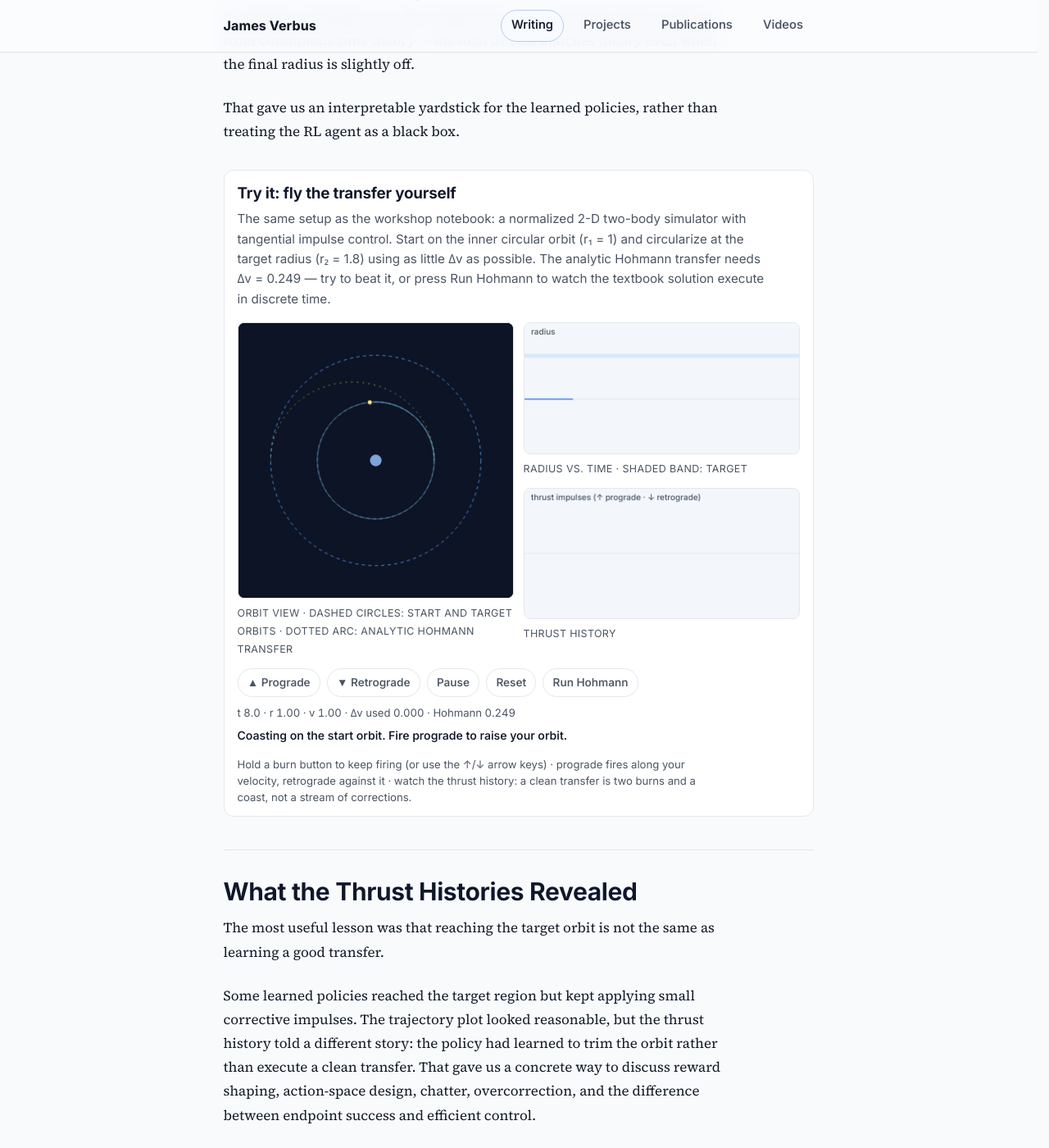
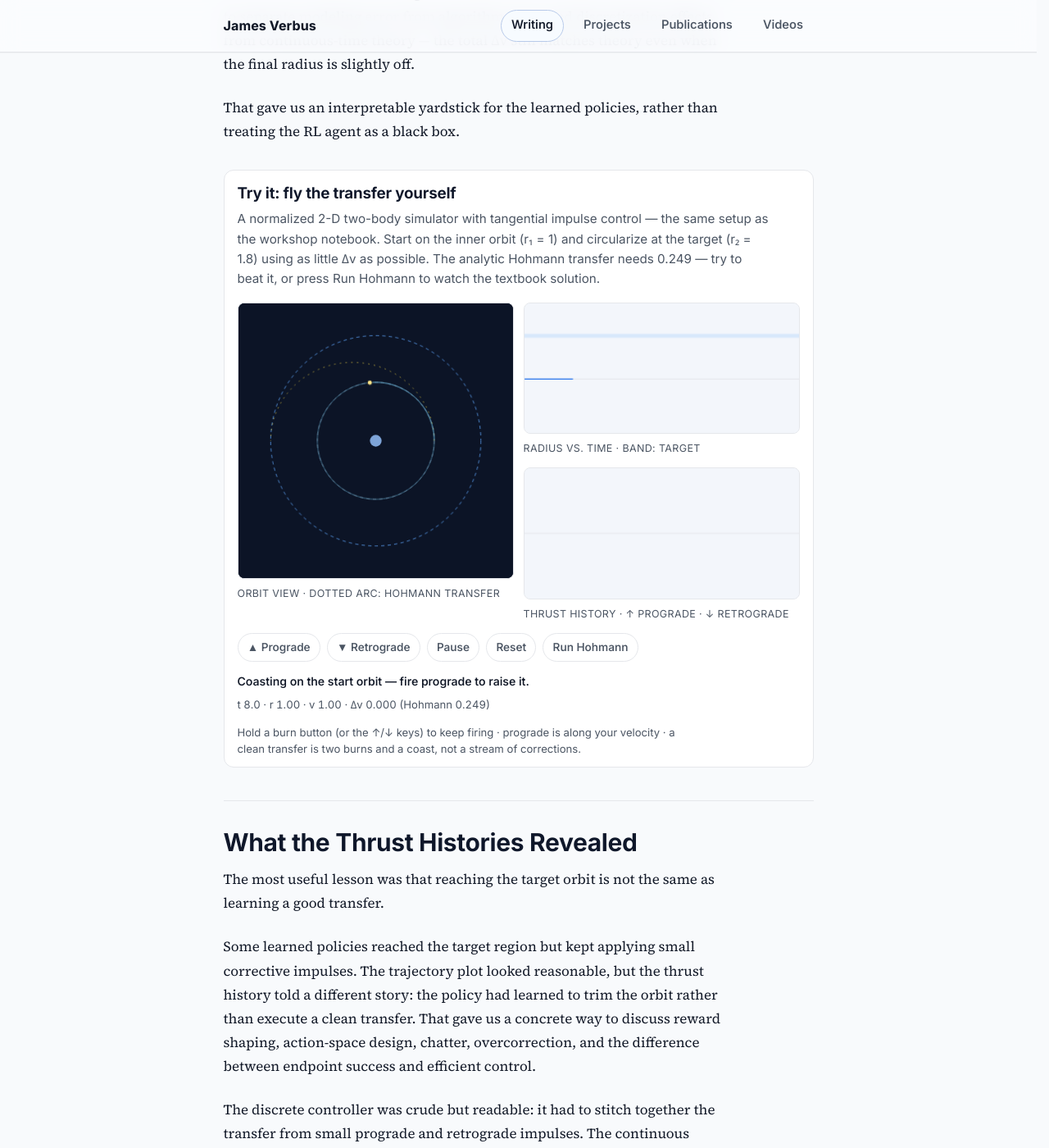
Before and after one commit to jverbus/jverbus.github.io, a Jekyll site: the page built from _posts/2026-01-09-brown-physics-ai-winter-school-workshop.md, in a window 1280 px wide and 1400 px high, scrolled down 3462 px. Shown: the whole window at 82% size. Built offline with Jekyll 4.4.1, drawn with Linux system fonts in a browser that asks for light colours.

Commit message:
Polish orbital demo copy and status flow
- Status now follows the flight: the coasting prompt is replaced by an
  in-flight message on the first manual burn, and the autopilot
  announces burn 2; status sits above the telemetry readout
- Tighter intro, shorter figcaptions (legend folded in), tighter hint
- Drop in-canvas chart labels that duplicated the figcaptions
- Compact delta-v readout: 'dv 0.260 (Hohmann 0.249)'

https://claude.ai/code/session_01EjBiG9bDQxspefCUkSEBmk

```diff
--- a/_includes/site/head.html
+++ b/_includes/site/head.html
@@ -177,6 +177,6 @@
   <link rel="apple-touch-icon" sizes="180x180" href="{{ '/assets/images/apple-touch-icon.png' | relative_url }}">
   <link rel="preload" href="{{ '/assets/fonts/inter-latin-wght-normal.woff2' | relative_url }}" as="font" type="font/woff2" crossorigin>
   <link rel="preload" href="{{ '/assets/fonts/source-serif-4-latin-wght-normal.woff2' | relative_url }}" as="font" type="font/woff2" crossorigin>
-  <link href="{{ '/assets/css/modern.css' | relative_url | escape }}?v=loop42" rel="stylesheet" media="all">
+  <link href="{{ '/assets/css/modern.css' | relative_url | escape }}?v=loop43" rel="stylesheet" media="all">
   <link rel="alternate" type="application/atom+xml" title="{{ site.title | escape }}" href="{{ '/atom.xml' | absolute_url | escape }}">
 </head>
--- a/_includes/site/orbit-demo.html
+++ b/_includes/site/orbit-demo.html
@@ -2,26 +2,26 @@
 <div class="orbit-demo" data-orbit-demo hidden>
   <h2 class="if-demo-title" id="fly-it-live-heading">Try it: fly the transfer yourself</h2>
   <p class="if-demo-intro">
-    The same setup as the workshop notebook: a normalized 2-D two-body
-    simulator with tangential impulse control. Start on the inner circular
-    orbit (r&#8321; = 1) and circularize at the target radius
-    (r&#8322; = 1.8) using as little &Delta;v as possible. The analytic
-    Hohmann transfer needs &Delta;v = 0.249 &mdash; try to beat it, or press
-    Run Hohmann to watch the textbook solution execute in discrete time.
+    A normalized 2-D two-body simulator with tangential impulse control
+    &mdash; the same setup as the workshop notebook. Start on the inner
+    orbit (r&#8321; = 1) and circularize at the target (r&#8322; = 1.8)
+    using as little &Delta;v as possible. The analytic Hohmann transfer
+    needs 0.249 &mdash; try to beat it, or press Run Hohmann to watch the
+    textbook solution.
   </p>
   <div class="orbit-demo-layout">
     <figure>
       <canvas class="orbit-demo-map" data-orbit="map" role="img" aria-label="Orbit view: a planet at the center, dashed start and target orbits, the analytic Hohmann transfer ellipse, and the ship with its trail."></canvas>
-      <figcaption>Orbit view &middot; dashed circles: start and target orbits &middot; dotted arc: analytic Hohmann transfer</figcaption>
+      <figcaption>Orbit view &middot; dotted arc: Hohmann transfer</figcaption>
     </figure>
     <div class="orbit-demo-charts">
       <figure>
         <canvas class="orbit-demo-chart" data-orbit="radius" role="img" aria-label="Radius versus time, with the target radius band shaded."></canvas>
-        <figcaption>Radius vs. time &middot; shaded band: target</figcaption>
+        <figcaption>Radius vs. time &middot; band: target</figcaption>
       </figure>
       <figure>
         <canvas class="orbit-demo-chart" data-orbit="thrust" role="img" aria-label="History of thrust impulses; upward stems are prograde, downward stems are retrograde."></canvas>
-        <figcaption>Thrust history</figcaption>
+        <figcaption>Thrust history &middot; &uarr; prograde &middot; &darr; retrograde</figcaption>
       </figure>
     </div>
   </div>
@@ -32,8 +32,8 @@
     <button type="button" class="demo-btn" data-action="reset">Reset</button>
     <button type="button" class="demo-btn" data-action="hohmann" title="Execute the analytic burn-coast-burn plan in the simulator">Run Hohmann</button>
   </div>
+  <p class="orbit-demo-status" data-orbit-status role="status"></p>
   <p class="orbit-demo-readout" data-orbit-readout aria-hidden="true"></p>
-  <p class="orbit-demo-status" data-orbit-status role="status"></p>
-  <p class="if-demo-hint">Hold a burn button to keep firing (or use the &uarr;/&darr; arrow keys) &middot; prograde fires along your velocity, retrograde against it &middot; watch the thrust history: a clean transfer is two burns and a coast, not a stream of corrections.</p>
+  <p class="if-demo-hint">Hold a burn button (or the &uarr;/&darr; keys) to keep firing &middot; prograde is along your velocity &middot; a clean transfer is two burns and a coast, not a stream of corrections.</p>
 </div>
-<script src="{{ '/assets/js/orbit-demo.js' | relative_url }}?v=1" defer></script>
+<script src="{{ '/assets/js/orbit-demo.js' | relative_url }}?v=2" defer></script>
--- a/assets/css/modern.css
+++ b/assets/css/modern.css
@@ -1728,19 +1728,19 @@ h3:hover .heading-anchor,
   margin-top: var(--space-3);
 }
 
-.orbit-demo-readout {
-  margin: var(--space-2) 0 0;
-  color: var(--text-muted);
-  font-size: 0.82rem;
-  font-variant-numeric: tabular-nums;
-}
-
 .orbit-demo-status {
-  margin: var(--space-1) 0 0;
+  margin: var(--space-3) 0 0;
   min-height: 1.4em;
   color: var(--text);
   font-size: 0.88rem;
   font-weight: 550;
+}
+
+.orbit-demo-readout {
+  margin: var(--space-1) 0 0;
+  color: var(--text-muted);
+  font-size: 0.82rem;
+  font-variant-numeric: tabular-nums;
 }
 
 /* Editorial prose: running text in Source Serif 4; UI chrome stays in Inter */
--- a/assets/js/orbit-demo.js
+++ b/assets/js/orbit-demo.js
@@ -132,6 +132,7 @@
       radii: [], // {t, r} decimated history
       burns: [], // {t, dv} signed
       stepCount: 0,
+      flying: false, // first manual burn fired
       autopilot: null // {burnTime} when waiting for burn 2
     };
 
@@ -179,7 +180,11 @@
       if (sim.ended) return;
       if (sim.autopilot) {
         sim.autopilot = null;
+        sim.flying = true;
         setStatus("Autopilot cancelled — you have the controls.");
+      } else if (!sim.flying) {
+        sim.flying = true;
+        setStatus("In flight — circularize inside the shaded target band.");
       }
       sim.dvUsed += applyImpulse(sim.state, dir, IMPULSE);
       sim.burns.push({ t: sim.state.t, dv: dir * IMPULSE });
@@ -207,8 +212,8 @@
         "t " + fmt(sim.state.t, 1) +
         " · r " + fmt(el.r, 2) +
         " · v " + fmt(el.v, 2) +
-        " · Δv used " + fmt(sim.dvUsed) +
-        " · Hohmann " + fmt(plan.total);
+        " · Δv " + fmt(sim.dvUsed) +
+        " (Hohmann " + fmt(plan.total) + ")";
     }
 
     function checkEvents() {
@@ -366,11 +371,6 @@
         }
         ctx.stroke();
       }
-
-      ctx.fillStyle = colors.muted;
-      ctx.font = "500 " + Math.max(10, Math.round(canvas.width / 42)) + "px Inter, sans-serif";
-      ctx.textBaseline = "top";
-      ctx.fillText("radius", 8, 6);
     }
 
     function drawThrustChart() {
@@ -399,11 +399,6 @@
         ctx.lineTo(x, mid - b.dv * stemScale);
         ctx.stroke();
       }
-
-      ctx.fillStyle = colors.muted;
-      ctx.font = "500 " + Math.max(10, Math.round(canvas.width / 42)) + "px Inter, sans-serif";
-      ctx.textBaseline = "top";
-      ctx.fillText("thrust impulses (↑ prograde · ↓ retrograde)", 8, 6);
     }
 
     function draw() {
@@ -436,6 +431,7 @@
             sim.dvUsed += applyImpulse(sim.state, 1, plan.dv2);
             sim.burns.push({ t: sim.state.t, dv: plan.dv2 });
             sim.autopilot = null;
+            setStatus("Autopilot: burn 2 fired — circularizing at the target.");
           }
           carry -= DT;
         }
@@ -475,11 +471,12 @@
       sim.stepCount = 0;
       sim.ended = false;
       sim.arrived = false;
+      sim.flying = false;
       sim.autopilot = null;
       carry = 0;
       setRunning(!reduceMotion);
       setStatus(message ||
-        "Coasting on the start orbit. Fire prograde to raise your orbit.");
+        "Coasting on the start orbit — fire prograde to raise it.");
     }
 
     /* ---- controls ---- */
```
